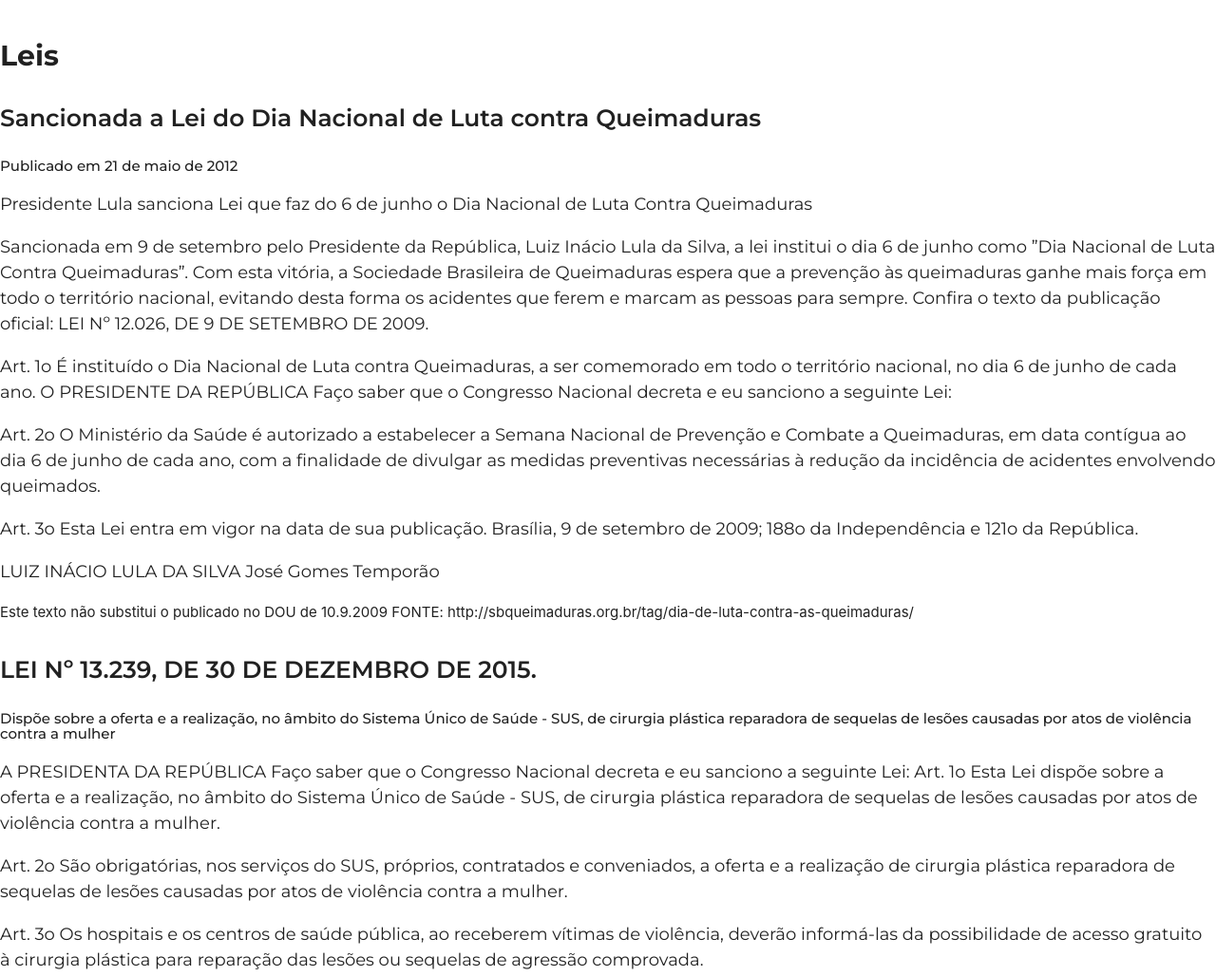
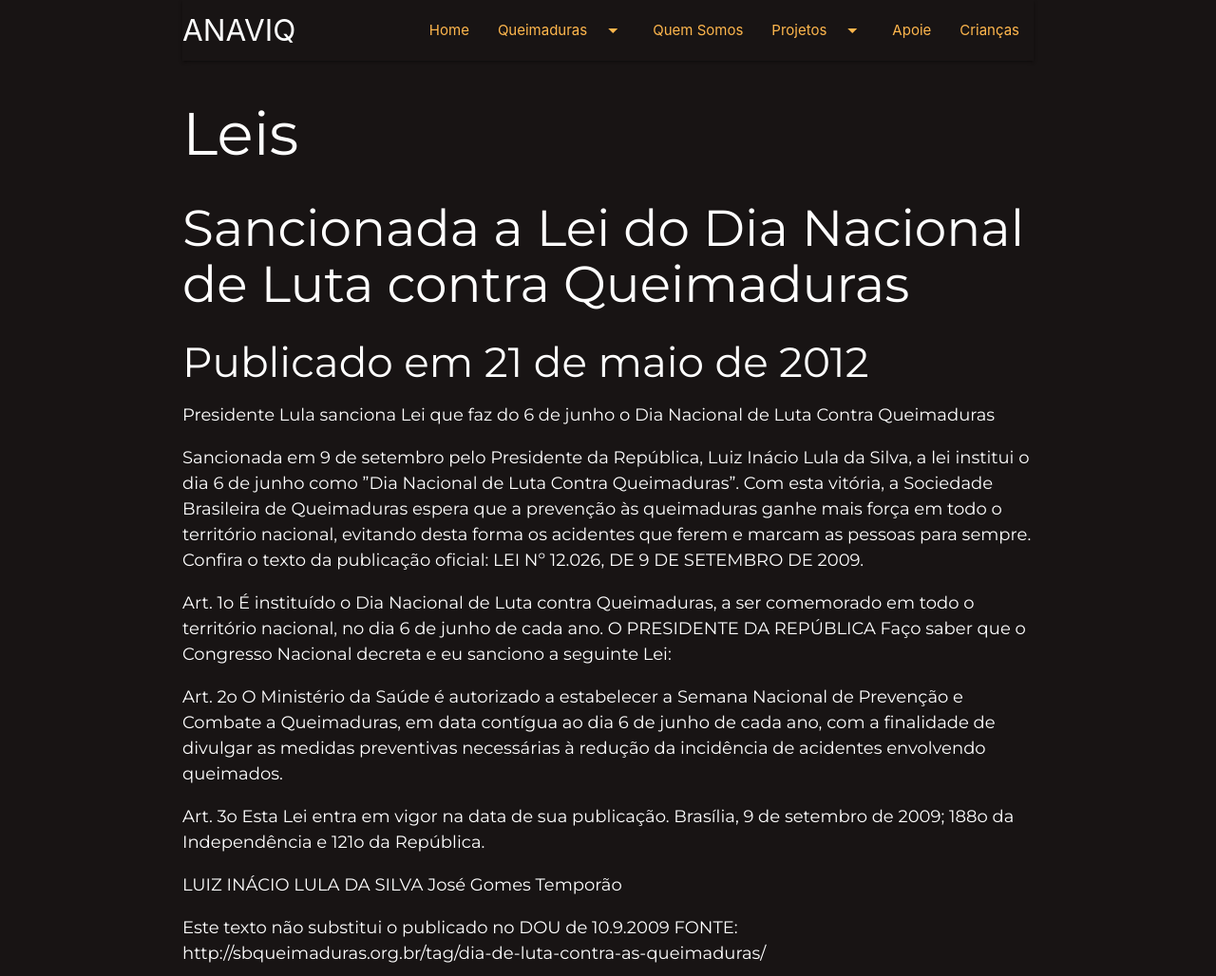
Before and after one commit to Unisagradinhos/ANAVIQ, a plain HTML site: page leis.html in a window 1280 px wide. Shown: the top 1028 px of the page at 95% size. Drawn offline with nearby package versions, Linux system fonts and the light colour scheme.

Commit message:
estilização projetos e leis

```diff
--- a/componentes/navbar.html
+++ b/componentes/navbar.html
@@ -6,8 +6,6 @@
     <meta http-equiv="X-UA-Compatible" content="IE=edge">
     <meta name="viewport" content="width=device-width, initial-scale=1.0">
     <title>NavBar</title>
-    <!-- Compiled and minified CSS -->
-    <link rel="stylesheet" href="https://cdnjs.cloudflare.com/ajax/libs/materialize/1.0.0/css/materialize.min.css">
     <!-- Compiled and minified JavaScript -->
     <script src="https://cdnjs.cloudflare.com/ajax/libs/materialize/1.0.0/js/materialize.min.js"></script>
     <!--Import Google Icon Font-->
--- a/leis.html
+++ b/leis.html
@@ -17,6 +17,10 @@
     <link rel="stylesheet" href="./styles/leis.css">
 </head>
 <body>
+    <div class="container">
+                <!--Navbar-->
+        <div id="nav_placeholder"> </div>
+        <!--Fim do Navbar-->
         <h1>Leis</h1>
         <h2>Sancionada a Lei do Dia Nacional de Luta contra Queimaduras
         </h2>
@@ -34,8 +38,7 @@
             Brasília, 9 de setembro de 2009; 188o da Independência e 121o da República.</p>
             <p>
             LUIZ INÁCIO LULA DA SILVA José Gomes Temporão</p>
-        Este texto não substitui o publicado no DOU de 10.9.2009 FONTE: http://sbqueimaduras.org.br/tag/dia-de-luta-contra-as-queimaduras/</p>
-
+            <p>Este texto não substitui o publicado no DOU de 10.9.2009 FONTE: http://sbqueimaduras.org.br/tag/dia-de-luta-contra-as-queimaduras/</p>
         <h2>LEI Nº 13.239, DE 30 DE DEZEMBRO DE 2015.</h2>
         <h3>Dispõe sobre a oferta e a realização, no âmbito do Sistema Único de Saúde - SUS, de cirurgia plástica reparadora de sequelas de lesões causadas por atos de violência contra a mulher</h3>
         <p>
@@ -72,9 +75,22 @@
             Este texto não substitui o publicado no DOU de 31.12.2015</p>
         <p>
             * FONTE: http://www.planalto.gov.br/ccivil_03/_ato2015-2018/2015/lei/L13239.htm</p>
+    </div>
+        <!--Inicio Footer-->
+        <div id="footer_placeholder"></div>
+        <!--Fim Footer-->
 
 
     <!--JavaScript at end of body for optimized loading-->
     <script type="text/javascript" src="js/materialize.min.js"></script>
+    <!--Chamada Navbar e Footer-->
+    <script>
+        $(function() {
+            $("#nav_placeholder").load("./componentes/navbar.html");
+            $("#footer_placeholder").load("./componentes/footer.html");
+            $(".dropdown-trigger").dropdown();
+        });
+    </script>
+    <!--Fim Chamada Navbar e Footer-->
 </body>
 </html>
--- a/styles/leis.css
+++ b/styles/leis.css
@@ -2,6 +2,7 @@
 
 p,h1,h2,h3{
     font-family: 'Montserrat', sans-serif;
+    color: #ffff;
 }
 
 p {
@@ -23,3 +24,7 @@ h3 {
     font-weight: 500;
     font-size: 15px;
 }
+
+body{
+    background-color: #181414;
+}
--- a/styles/projetos.css
+++ b/styles/projetos.css
@@ -1,4 +1,39 @@
 @import url('https://fonts.googleapis.com/css2?family=Montserrat:wght@300;400;500;600;700&display=swap');
+
+#title{
+    font-weight: 700 ;
+    font-size: 30px;
+
+}
+
+p,h1,h2,h3{
+    font-family: 'Montserrat', sans-serif;
+    color: #ffff;
+}
+
+p,li {
+    font-weight: 400;
+    font-size: 16px;
+}
+
+h1 {
+    font-weight: 700;
+    font-size: 30px;
+}
+
+h2 {
+    font-weight: 700 ;
+    font-size: 25px;
+}
+
+h3 {
+    font-weight: 500;
+    font-size: 15px;
+}
+
+body{
+    background-color: #181414;
+}
 
 .container{
     width: 100%;
@@ -11,28 +46,6 @@
 
 .projeto{
     margin-top: 100px;
+    text-align: justify;
+
 }
-
-p,h1,h2,h3{
-    font-family: 'Montserrat', sans-serif;
-}
-
-p,li {
-    font-weight: 400;
-    font-size: 18px;
-}
-
-h1 {
-    font-weight: 700;
-    font-size: 30px;
-}
-
-h2 {
-    font-weight: 600;
-    font-size: 25px;
-}
-
-h3 {
-    font-weight: 500;
-    font-size: 15px;
-}
```
Also changed, not shown: institucional.html (+1 -1 lines), projetos-camadas.html (+16 -2 lines), projetos-invisiveis.html (+19 -3 lines). Lines whose indentation alone changed are shown as unchanged.
